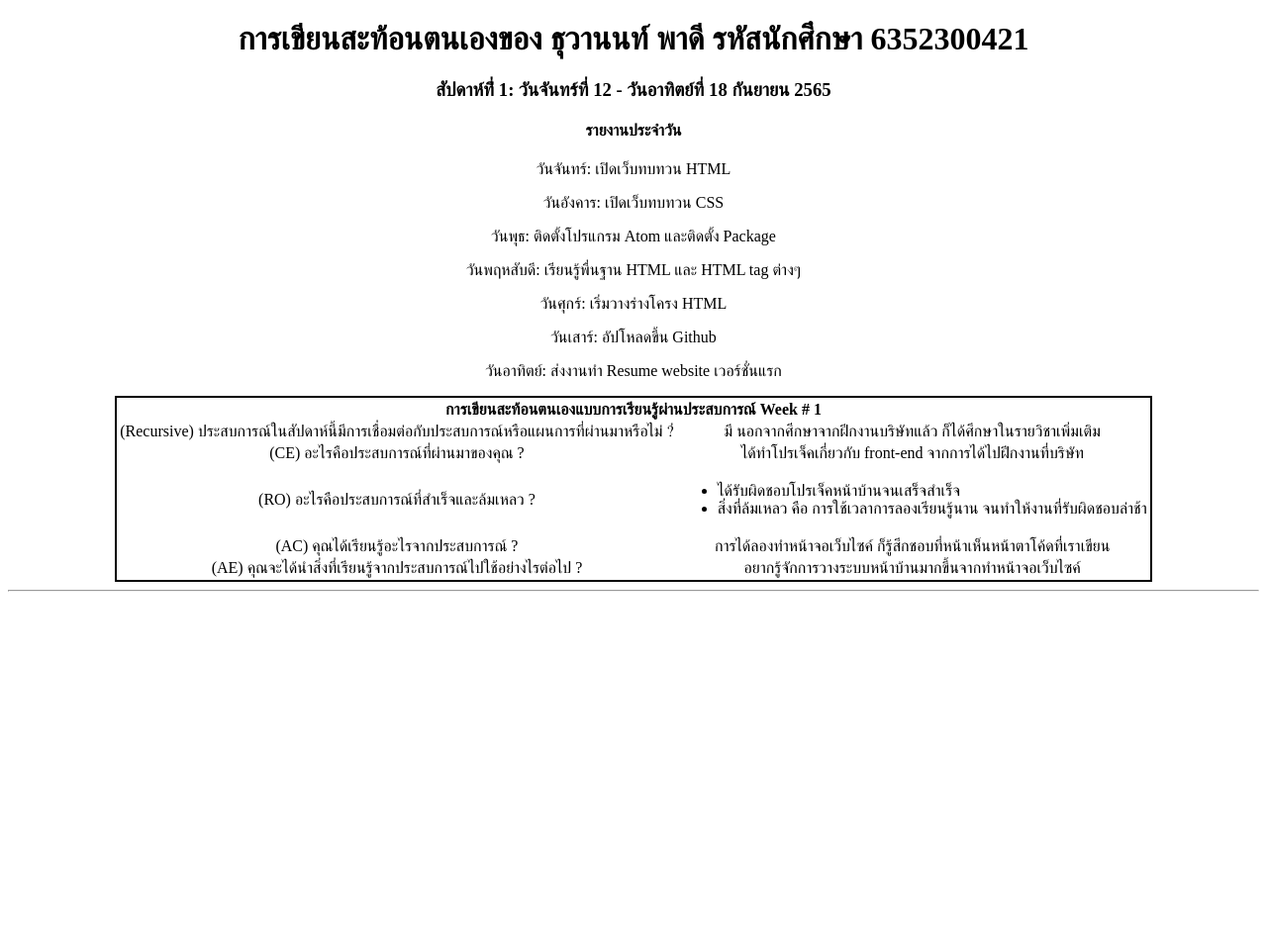
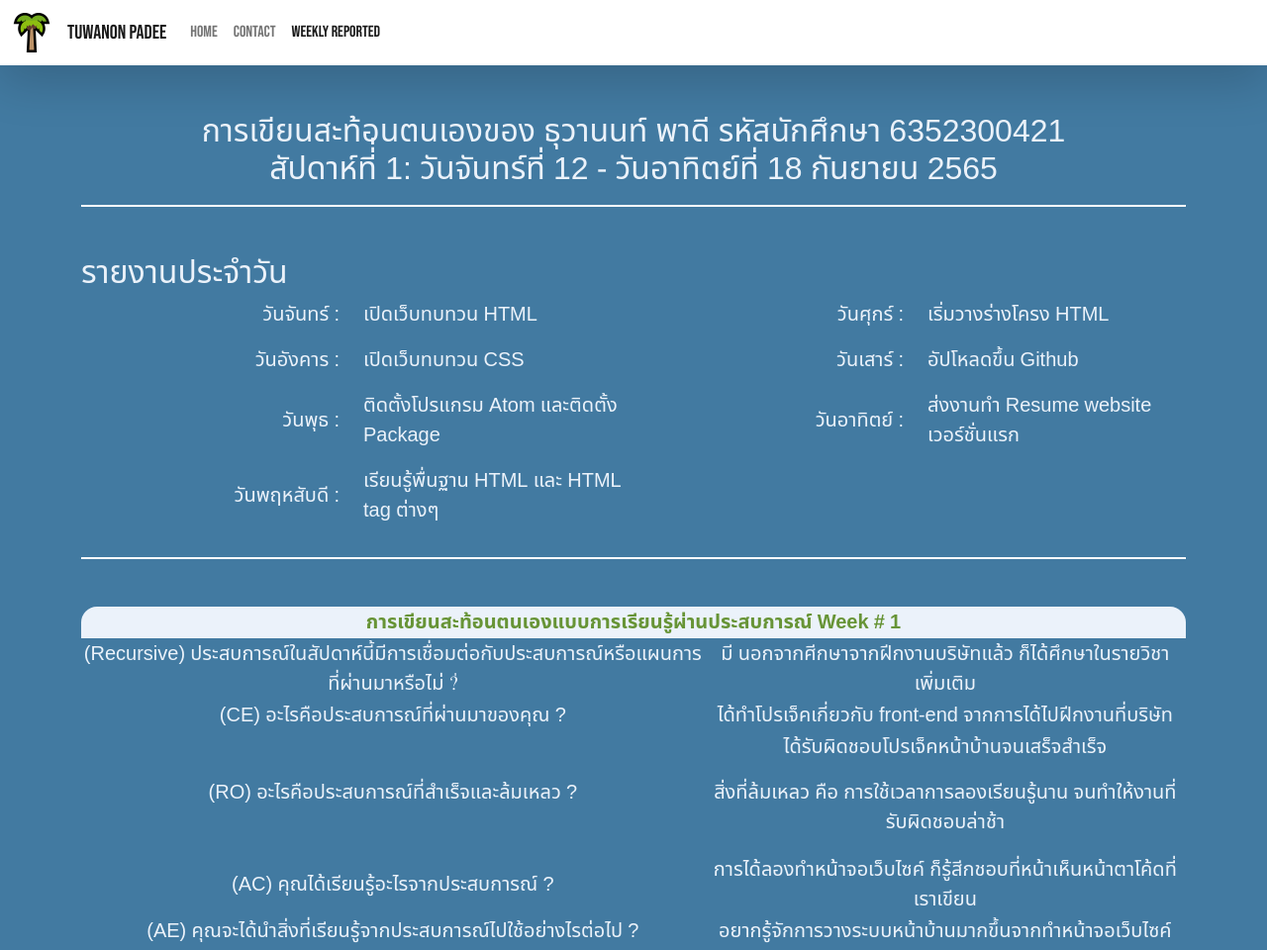
Before and after one commit to TuwanonPadee/resume, a plain HTML site: page weeklyReported.html in a window 1280 px wide. Shown: the whole page at 99% size. Before the commit the page ends 800 px from the top, so only its background shows below. Drawn offline with nearby package versions, Linux system fonts and the light colour scheme.

Commit message:
Add files via upload

```diff
--- a/weeklyReported.html
+++ b/weeklyReported.html
@@ -1,63 +1,142 @@
 <!DOCTYPE html>
 <html lang="en" dir="ltr">
-
   <head>
-  <meta charset="utf-8">
-  <title>การเขียนสะท้อนตนเองของ ธุวานนท์ พาดี</title>
+    <meta charset="utf-8" />
+    <title>Weekly Reported 📢</title>
+    <meta name="viewport" content="width=device-width, initial-scale=1" />
+    <link rel="icon" href="Image\palm tree.png" />
+    <link
+      href="https://cdn.jsdelivr.net/npm/bootstrap@5.2.2/dist/css/bootstrap.min.css"
+      rel="stylesheet"
+      integrity="sha384-Zenh87qX5JnK2Jl0vWa8Ck2rdkQ2Bzep5IDxbcnCeuOxjzrPF/et3URy9Bv1WTRi"
+      crossorigin="anonymous"
+    />
+    <script
+      src="https://cdn.jsdelivr.net/npm/bootstrap@5.2.2/dist/js/bootstrap.bundle.min.js"
+      integrity="sha384-OERcA2EqjJCMA+/3y+gxIOqMEjwtxJY7qPCqsdltbNJuaOe923+mo//f6V8Qbsw3"
+      crossorigin="anonymous"
+    ></script>
+    <link rel="stylesheet" href="master.css" />
   </head>
 
-<body>
-  <div style="text-align:center">
-    <h1>การเขียนสะท้อนตนเองของ ธุวานนท์ พาดี รหัสนักศึกษา 6352300421</h1>
+  <body class="content-body">
+    <nav class="navbar navbar-expand-lg bg-light shadow-lg bg-body sticky-top">
+      <div class="container-fluid">
+        <img
+          src="Image/palm tree.png"
+          class="navbar-brand"
+          id="icon-palmtree"
+          height="50"
+        />
+        <span class="navbar-brand mb-0 h1">Tuwanon Padee</span>
+        <button
+          class="navbar-toggler"
+          type="button"
+          data-bs-toggle="collapse"
+          data-bs-target="#navbarNav"
+          aria-controls="navbarNav"
+          aria-expanded="false"
+          aria-label="Toggle navigation"
+        >
+          <span class="navbar-toggler-icon"></span>
+        </button>
+        <div class="collapse navbar-collapse" id="navbarNav">
+          <ul class="navbar-nav">
+            <li class="nav-item">
+              <a class="nav-link" aria-current="page" href="index.html">Home</a>
+            </li>
+            <li class="nav-item">
+              <a class="nav-link" href="contact.html">Contact</a>
+            </li>
+            <li class="nav-item">
+              <a class="nav-link active" href="weeklyReported.html"
+                >Weekly Reported</a
+              >
+            </li>
+          </ul>
         </div>
-  <div class="DailyReport" style="text-align:center">
-    <h3>สัปดาห์ที่่ 1: วันจันทร์ที่ 12 - วันอาทิตย์ที่ 18 กันยายน 2565 </h3>
-    <h4> รายงานประจำวัน </h4>
-    <p>วันจันทร์: เปิดเว็บทบทวน HTML </p>
-    <p>วันอังคาร: เปิดเว็บทบทวน CSS </p>
-    <p>วันพุธ: ติดตั้งโปรแกรม Atom และติดตั้ง Package </p>
-    <p>วันพฤหสับดี: เรียนรู้พื่นฐาน HTML และ HTML tag ต่างๆ </p>
-    <p>วันศุกร์: เริ่มวางร่างโครง HTML </p>
-    <p>วันเสาร์: อัปโหลดขึ้น Github </p>
-    <p>วันอาทิตย์: ส่งงานทำ Resume website เวอร์ชั่นแรก </p>
       </div>
-  <div class="WeeklyReport" style="display: flex; text-align:center; justify-content: center;">
-    <table style="border: 2px solid black;">
+    </nav>
+    <div class="container fs-5 text my-5" id="font-notosansTH">
+      <article class="my-5">
+        <h2 class="text-center">
+          การเขียนสะท้อนตนเองของ ธุวานนท์ พาดี รหัสนักศึกษา 6352300421 <br />
+          สัปดาห์ที่่ 1: วันจันทร์ที่ 12 - วันอาทิตย์ที่ 18 กันยายน 2565
+        </h2>
+        <hr class="border border-white opacity-100" />
+      </article>
+      <article class="my-5">
+        <h2>รายงานประจำวัน</h2>
+        <div class="row row-cols-4 align-items-center">
+          <p class="col text-end">วันจันทร์ :</p>
+          <p class="col">เปิดเว็บทบทวน HTML</p>
+          <p class="col text-end">วันศุกร์ :</p>
+          <p class="col">เริ่มวางร่างโครง HTML</p>
+          <p class="col text-end">วันอังคาร :</p>
+          <p class="col">เปิดเว็บทบทวน CSS</p>
+          <p class="col text-end">วันเสาร์ :</p>
+          <p class="col">อัปโหลดขึ้น Github</p>
+          <p class="col text-end">วันพุธ :</p>
+          <p class="col">ติดตั้งโปรแกรม Atom และติดตั้ง Package</p>
+          <p class="col text-end">วันอาทิตย์ :</p>
+          <p class="col">ส่งงานทำ Resume website เวอร์ชั่นแรก</p>
+          <p class="col text-end">วันพฤหสับดี :</p>
+          <p class="col">เรียนรู้พื่นฐาน HTML และ HTML tag ต่างๆ</p>
+        </div>
+        <hr class="border border-white opacity-100" />
+      </article>
+      <article class="my-5">
+        <table>
           <thead>
             <tr>
-          <th colspan="2">การเขียนสะท้อนตนเองแบบการเรียนรู้ผ่านประสบการณ์ Week # 1</th>
+              <th colspan="2">
+                การเขียนสะท้อนตนเองแบบการเรียนรู้ผ่านประสบการณ์ Week # 1
+              </th>
             </tr>
           </thead>
           <tbody>
             <tr>
-          <td>(Recursive) ประสบการณ์ในสัปดาห์นี้มีการเชื่อมต่อกับประสบการณ์หรือแผนการที่ผ่านมาหรือไม่ ?่</td>
-          <td>มี นอกจากศีกษาจากฝีกงานบริษัทแล้ว ก็ได้ศึกษาในรายวิชาเพิ่มเติม</td>
+              <td>
+                (Recursive)
+                ประสบการณ์ในสัปดาห์นี้มีการเชื่อมต่อกับประสบการณ์หรือแผนการที่ผ่านมาหรือไม่
+                ?่
+              </td>
+              <td>
+                มี นอกจากศีกษาจากฝีกงานบริษัทแล้ว ก็ได้ศึกษาในรายวิชาเพิ่มเติม
+              </td>
             </tr>
             <tr>
               <td>(CE) อะไรคือประสบการณ์ที่ผ่านมาของคุณ ?</td>
-          <td>ได้ทำโปรเจ็คเกี่ยวกับ front-end จากการได้ไปฝีกงานที่บริษัท</td>
+              <td>
+                ได้ทำโปรเจ็คเกี่ยวกับ front-end จากการได้ไปฝีกงานที่บริษัท
+              </td>
             </tr>
             <tr>
               <td>(RO) อะไรคือประสบการณ์ที่สำเร็จและล้มเหลว ?</td>
               <td>
-            <ul style="text-align: start;">
-              <li>ได้รับผิดชอบโปรเจ็คหน้าบ้านจนเสร็จสำเร็จ</li>
-              <li>สิ่งที่ล้มเหลว คือ การใช้เวลาการลองเรียนรู้นาน จนทำให้งานที่รับผิดชอบล่าช้า</li>
-            </ul>
+                <p>ได้รับผิดชอบโปรเจ็คหน้าบ้านจนเสร็จสำเร็จ</p>
+                <p>
+                  สิ่งที่ล้มเหลว คือ การใช้เวลาการลองเรียนรู้นาน
+                  จนทำให้งานที่รับผิดชอบล่าช้า
+                </p>
               </td>
             </tr>
             <tr>
               <td>(AC) คุณได้เรียนรู้อะไรจากประสบการณ์ ?</td>
-          <td>การได้ลองทำหน้าจอเว็บไซค์ ก็รู้สีกชอบที่หน้าเห็นหน้าตาโค้ดที่เราเขียน</td>
+              <td>
+                การได้ลองทำหน้าจอเว็บไซค์
+                ก็รู้สีกชอบที่หน้าเห็นหน้าตาโค้ดที่เราเขียน
+              </td>
             </tr>
             <tr>
-          <td>(AE) คุณจะได้นำสิ่งที่เรียนรู้จากประสบการณ์ไปใช้อย่างไรต่อไป ?</td>
+              <td>
+                (AE) คุณจะได้นำสิ่งที่เรียนรู้จากประสบการณ์ไปใช้อย่างไรต่อไป ?
+              </td>
               <td>อยากรู้จักการวางระบบหน้าบ้านมากขึ้นจากทำหน้าจอเว็บไซค์</td>
             </tr>
           </tbody>
         </table>
+      </article>
     </div>
-  <hr>
   </body>
-
 </html>
```
Also changed, not shown: contact.html (+33 -36 lines), index.html (+0 -11 lines). Lines whose indentation alone changed are shown as unchanged.
